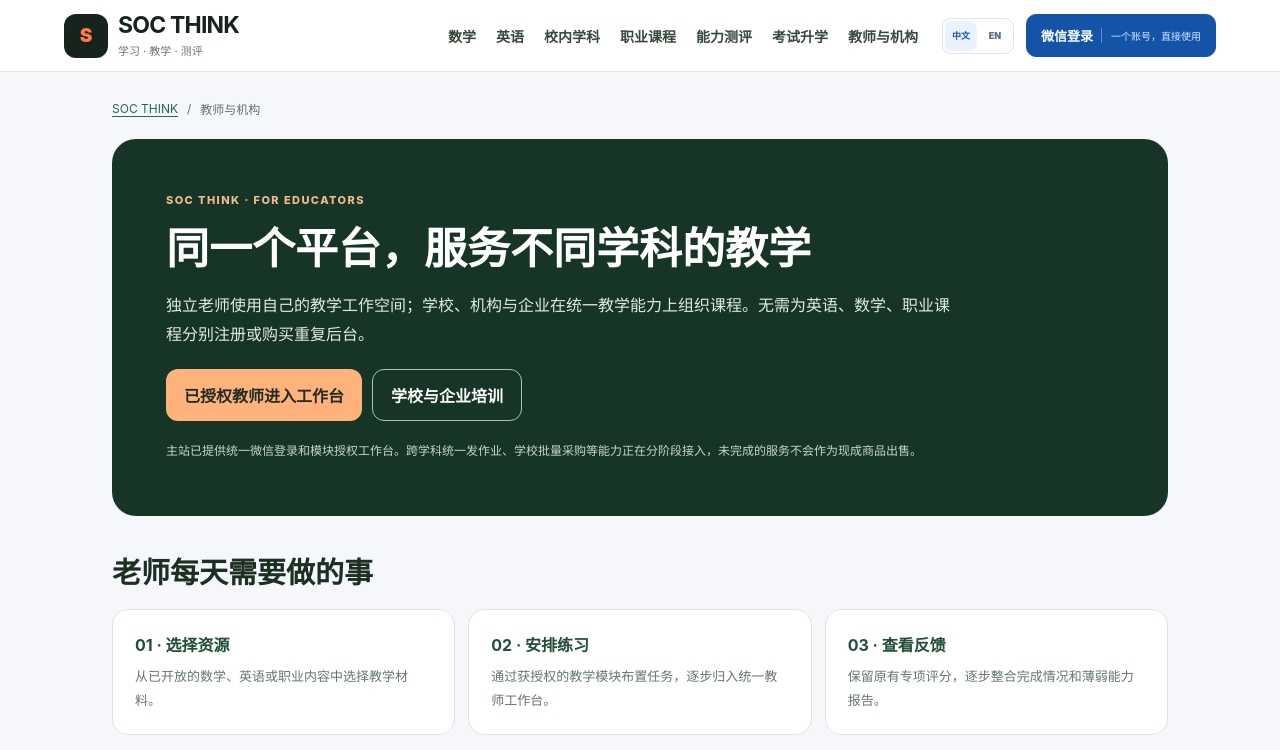
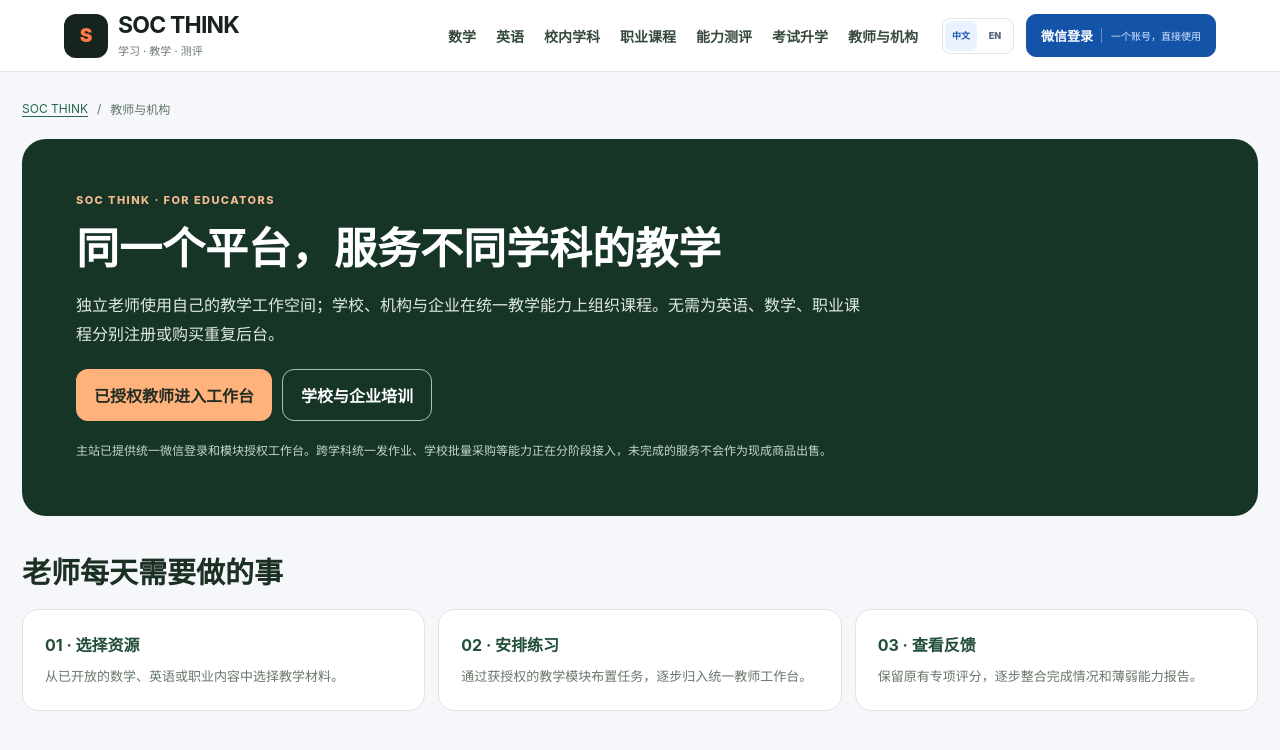
Before and after one commit to star8592/Kangaroo-Practice-Simulator, a Next.js app: page /teach in a window 1280 px wide. Shown: the top 750 px of the page. Built offline with nearby package versions, Linux system fonts and the light colour scheme; no server answers.

Commit message:
style(site): use canonical responsive layout width rather than bespoke screens

```diff
--- a/src/app/teach/teach.module.css
+++ b/src/app/teach/teach.module.css
@@ -1,4 +1,4 @@
-.shell{max-width:1100px;margin:0 auto;padding:28px 22px 75px;color:#1c2f23}
+.shell{max-width:var(--layout-standard);margin:0 auto;padding:28px 22px 75px;color:#1c2f23}
 .breadcrumb{display:flex;align-items:center;gap:9px;color:#617267;font-size:12px;margin-bottom:22px}
 .breadcrumb a{color:#28684f;text-decoration:underline;text-underline-offset:3px}
 .hero{border-radius:24px;background:#173527;color:#fff;padding:clamp(26px,4.8vw,54px);display:grid;gap:16px}
```
